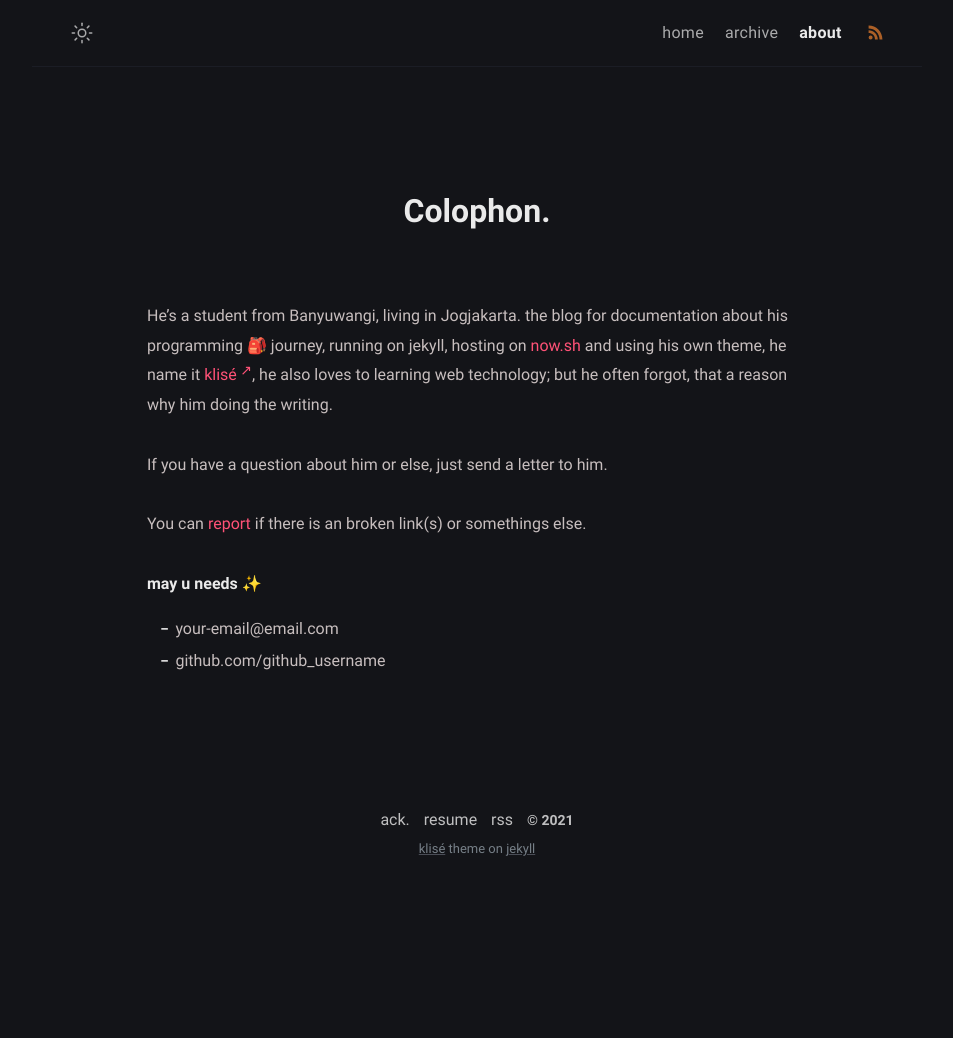
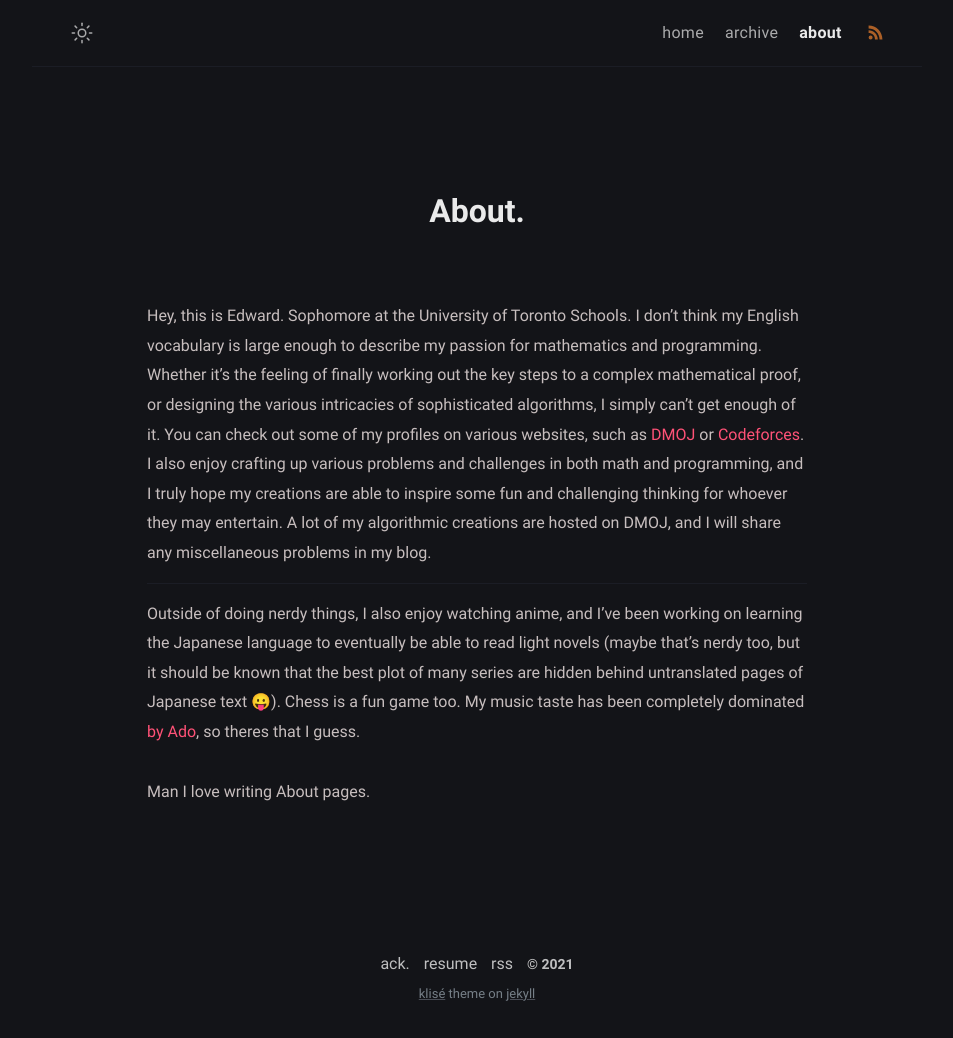
Before and after one commit to 4fecta/4fecta.ca, a Jekyll site: the page built from about.md, in a window 1280 px wide. Shown: the whole page, without its empty margins (163-1116 px from the left). Built offline with Jekyll 4.4.1, drawn with Linux system fonts in a browser that asks for light colours; before the commit the page ends 900 px from its top, so only the background shows below that.

Commit message:
Update about.md

```diff
--- a/about.md
+++ b/about.md
@@ -1,18 +1,15 @@
 ---
-title: Colophon
+title: About
 permalink: /about/
 layout: page
-excerpt: Hello peeps, I'm student of computer science from Banyuwangi, living in Jogjakarta. This blog for documentation about my programming journey, running on jekyll, hosting on netlify and using my own simple theme.
+excerpt: Hello!
 comments: false
 ---
 
-He's a student from Banyuwangi, living in Jogjakarta. the blog for documentation about his programming 🎒 journey, running on jekyll, hosting on [now.sh](http://now.sh) and using his own theme, he name it <a href="https://github.com/piharpi/jekyll-klise" target="_blank" rel="noopener">klisé</a>, he also loves to learning web technology; but he often forgot, that a reason why him doing the writing.
+Hey, this is Edward. Sophomore at the University of Toronto Schools. I don't think my English vocabulary is large enough to describe my passion for mathematics and programming. Whether it's the feeling of finally working out the key steps to a complex mathematical proof, or designing the various intricacies of sophisticated algorithms, I simply can't get enough of it. You can check out some of my profiles on various websites, such as [DMOJ](https://dmoj.ca/user/4fecta) or [Codeforces](https://codeforces.com/profile/4fecta). I also enjoy crafting up various problems and challenges in both math and programming, and I truly hope my creations are able to inspire some fun and challenging thinking for whoever they may entertain. A lot of my algorithmic creations are hosted on DMOJ, and I will share any miscellaneous problems in my blog.
 
-If you have a question about him or else, just send a letter to him.
+<hr>
 
-You can [report](http://github.com/piharpi/jekyll-klise/issues/new) if there is an broken link(s) or somethings else.
+Outside of doing nerdy things, I also enjoy watching anime, and I've been working on learning the Japanese language to eventually be able to read light novels (maybe that's nerdy too, but it should be known that the best plot of many series are hidden behind untranslated pages of Japanese text 😛). Chess is a fun game too. My music taste has been completely dominated [by](https://youtu.be/YnSW8ian29w) [A](https://youtu.be/sOiMD45QGLs)[d](https://youtu.be/jg09lNupc1s)[o](https://youtu.be/Qp3b-RXtz4w), so theres that I guess.
 
-**may u needs ✨**
-
-- {{ site.author.email }}
-- github.com/{{ site.author.github }}
+Man I love writing About pages.
```
